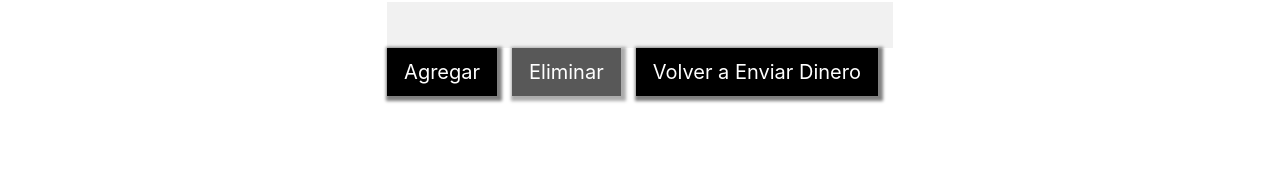
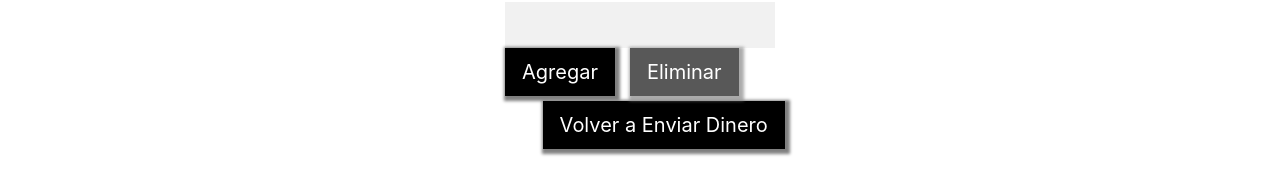
Before and after one commit to cristian473/Henry-Bank, a React (Create React App) app in the folder client/: page /contactos in a window 1280 px wide. Shown: the part 346-540 px from the top of the page. Built offline with nearby package versions, Linux system fonts and the light colour scheme; no server answers.

Commit message:
boton volver en contactos

```diff
--- a/client/src/components/Contactos/contactos.css
+++ b/client/src/components/Contactos/contactos.css
@@ -30,3 +30,8 @@
     }
 
 }
+
+.VolverDin {
+    padding: 5px ;
+    margin-left: 42%;
+}
--- a/client/src/components/Contactos/contactos.js
+++ b/client/src/components/Contactos/contactos.js
@@ -136,16 +136,16 @@ const Contacts = () => {
             <Button disabled className="btn btn-dark" variant="top" size="lg">
               Eliminar
             </Button>
-            <Button
+
+          </div>
+        )}
+      </div>
+      <div className="VolverDin"> <Button
               onClick={volver}
               className="btn btn-dark"
               variant="top"
               size="lg"
-            > Volver a Enviar Dinero</Button>
-
-          </div>
-        )}
-      </div>
+            > Volver a Enviar Dinero</Button></div>
     </div>
   );
 };
```
